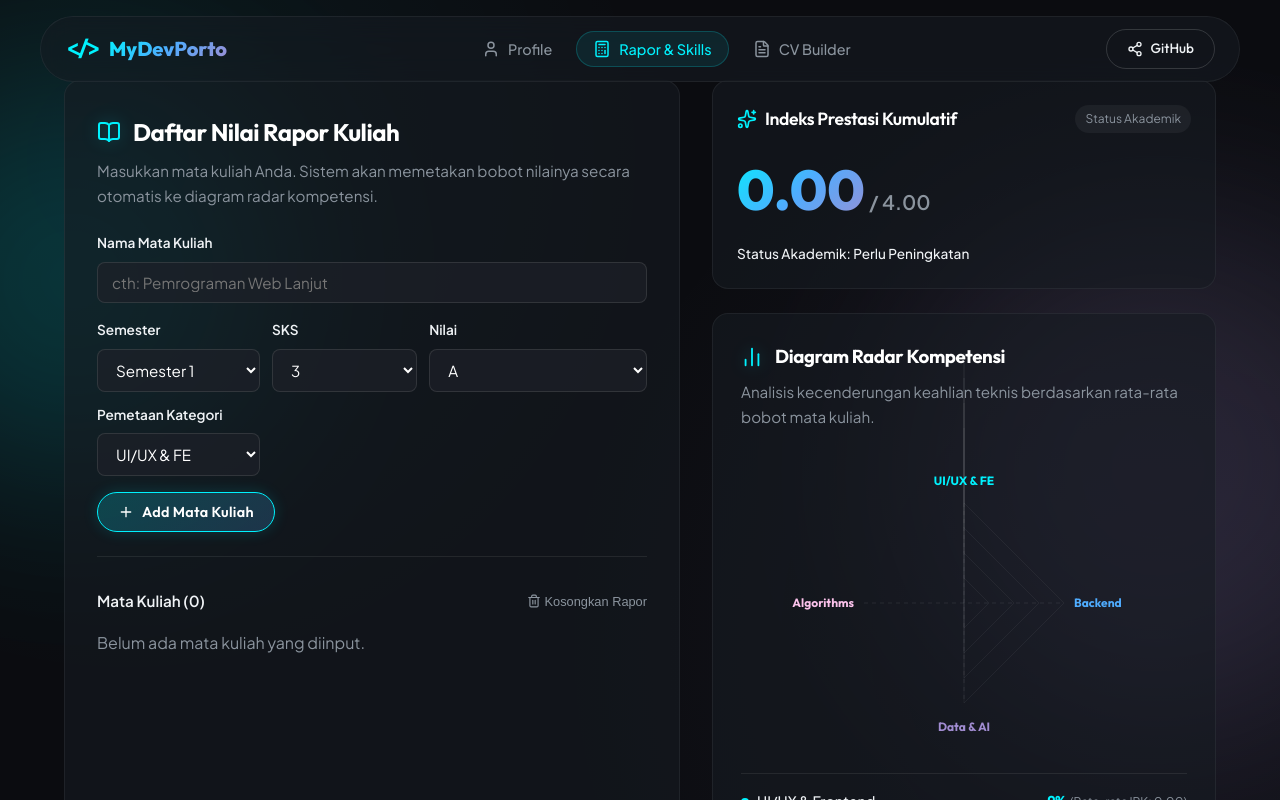
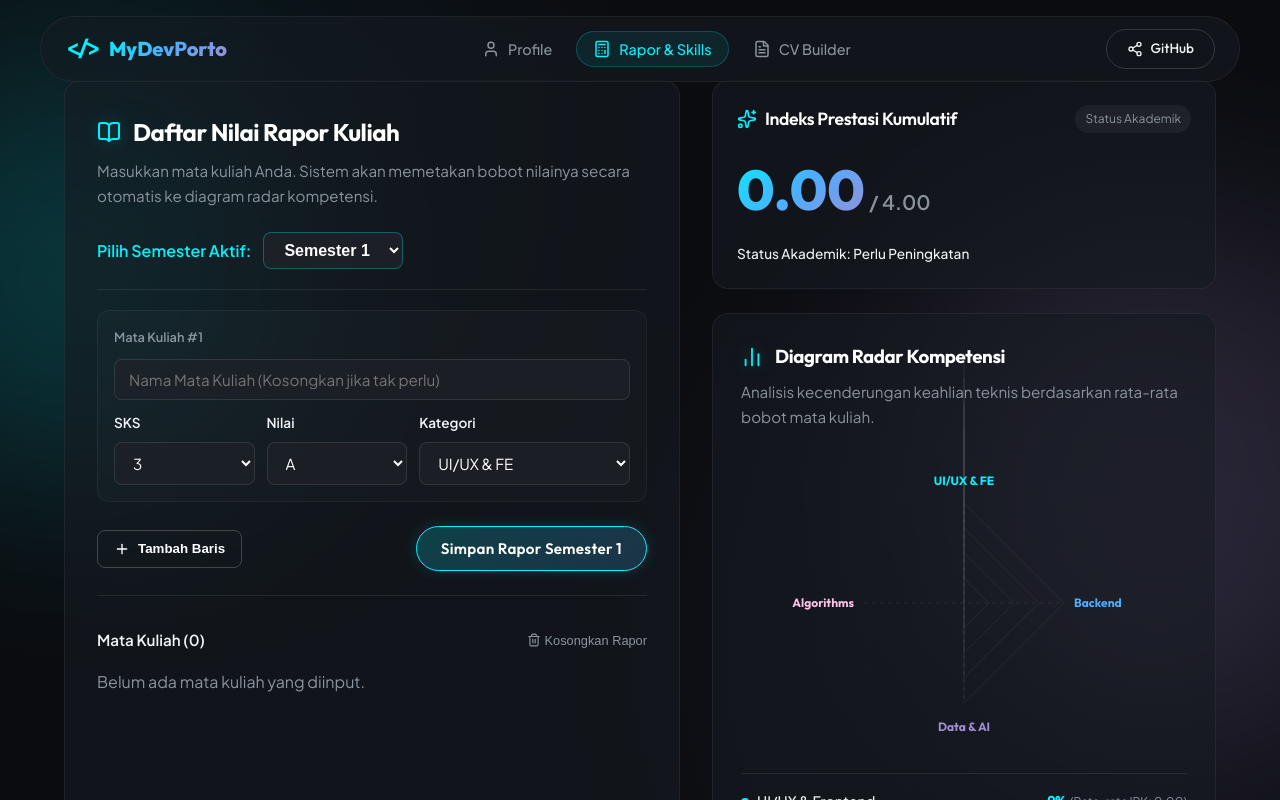
Before and after one commit to ZakyMaizi2031/portofolio, a React (Vite) app: page / in a window 1280 px wide. Both pictures are taken after a click on the button "Rapor & Skills". Shown: the top 800 px of the page. Built offline with nearby package versions, Linux system fonts and the light colour scheme.

Commit message:
fix : nilai rapor

```diff
--- a/src/components/GradeCalculator.css
+++ b/src/components/GradeCalculator.css
@@ -37,14 +37,108 @@
   padding: 32px !important;
 }
 
-/* Add course form */
-.add-course-form {
+/* Add course batch form */
+.semester-selector-block {
+  display: flex;
+  align-items: center;
+  gap: 12px;
+  margin-bottom: 20px;
+  padding-bottom: 20px;
+  border-bottom: 1px solid rgba(255, 255, 255, 0.08);
+}
+
+.semester-label {
+  font-weight: 600;
+  color: var(--primary);
+}
+
+.semester-select {
+  background: rgba(31, 34, 41, 0.9);
+  border: 1px solid rgba(0, 242, 254, 0.3);
+  border-radius: 8px;
+  padding: 8px 16px;
+  color: #fff;
+  font-weight: 600;
+  font-size: 1rem;
+  outline: none;
+}
+
+.batch-form {
   display: flex;
   flex-direction: column;
   gap: 16px;
   margin-bottom: 32px;
   padding-bottom: 24px;
   border-bottom: 1px solid rgba(255, 255, 255, 0.08);
+}
+
+.draft-row {
+  background: rgba(255, 255, 255, 0.02);
+  border: 1px solid rgba(255, 255, 255, 0.05);
+  border-radius: 12px;
+  padding: 16px;
+  display: flex;
+  flex-direction: column;
+  gap: 12px;
+}
+
+.draft-row-header {
+  display: flex;
+  justify-content: space-between;
+  align-items: center;
+}
+
+.draft-number {
+  font-size: 0.8rem;
+  font-weight: 600;
+  color: var(--text-muted);
+}
+
+.remove-draft-btn {
+  background: rgba(239, 68, 68, 0.1);
+  color: #ef4444;
+  border: none;
+  padding: 4px 8px;
+  border-radius: 6px;
+  font-size: 0.8rem;
+  display: flex;
+  align-items: center;
+  gap: 4px;
+  cursor: pointer;
+}
+
+.remove-draft-btn:hover {
+  background: rgba(239, 68, 68, 0.2);
+}
+
+.batch-actions {
+  display: flex;
+  justify-content: space-between;
+  align-items: center;
+  margin-top: 8px;
+}
+
+.outline-btn {
+  background: transparent;
+  border: 1px solid rgba(255, 255, 255, 0.2);
+  color: #fff;
+  padding: 10px 16px;
+  border-radius: 8px;
+  display: flex;
+  align-items: center;
+  gap: 8px;
+  font-weight: 600;
+  cursor: pointer;
+  transition: all 0.2s;
+}
+
+.outline-btn:hover {
+  background: rgba(255, 255, 255, 0.05);
+}
+
+.save-semester-btn {
+  padding: 12px 24px !important;
+  font-size: 0.95rem !important;
 }
 
 .form-group {
@@ -90,13 +184,6 @@
   }
 }
 
-.add-btn {
-  align-self: flex-start;
-  padding: 10px 20px !important;
-  font-size: 0.9rem !important;
-}
-
-/* Courses list */
 .courses-table-container {
   display: flex;
   flex-direction: column;
--- a/src/components/GradeCalculator.jsx
+++ b/src/components/GradeCalculator.jsx
@@ -3,39 +3,53 @@ import { Plus, Trash2, RefreshCw, BarChart2, Star, Sparkles, BookOpen } from 'lu
 import './GradeCalculator.css';
 
 const GradeCalculator = ({ courses, setCourses, gpa, skills }) => {
-  const [newCourseName, setNewCourseName] = useState('');
-  const [newCourseSks, setNewCourseSks] = useState(3);
-  const [newCourseGrade, setNewCourseGrade] = useState('A');
-  const [newCourseCategory, setNewCourseCategory] = useState('UI/UX & Frontend');
-  const [newCourseSemester, setNewCourseSemester] = useState('1');
+  const [activeSemester, setActiveSemester] = useState('1');
+  const [draftCourses, setDraftCourses] = useState([
+    { tempId: Date.now(), name: '', sks: 3, grade: 'A', category: 'UI/UX & Frontend' }
+  ]);
 
   const gradeValues = {
-    'A': 4.0,
-    'A-': 3.7,
-    'B+': 3.5,
-    'B': 3.0,
-    'B-': 2.7,
-    'C+': 2.5,
-    'C': 2.0,
-    'D': 1.0,
-    'E': 0.0
+    'A': 4.0, 'A-': 3.7, 'B+': 3.5, 'B': 3.0, 'B-': 2.7,
+    'C+': 2.5, 'C': 2.0, 'D': 1.0, 'E': 0.0
   };
 
-  const handleAddCourse = (e) => {
-    e.preventDefault();
-    if (!newCourseName.trim()) return;
-
-    const newCourse = {
-      id: Date.now(),
-      name: newCourseName.trim(),
-      sks: parseInt(newCourseSks),
-      grade: newCourseGrade,
-      category: newCourseCategory,
-      semester: newCourseSemester
+  const handleAddDraftRow = () => {
+    setDraftCourses([...draftCourses, { tempId: Date.now(), name: '', sks: 3, grade: 'A', category: 'UI/UX & Frontend' }]);
   };
 
-    setCourses([...courses, newCourse]);
-    setNewCourseName('');
+  const handleDraftChange = (id, field, value) => {
+    setDraftCourses(draftCourses.map(c => c.tempId === id ? { ...c, [field]: value } : c));
+  };
+
+  const handleRemoveDraftRow = (id) => {
+    if (draftCourses.length > 1) {
+      setDraftCourses(draftCourses.filter(c => c.tempId !== id));
+    }
+  };
+
+  const handleSaveSemester = () => {
+    const validCourses = draftCourses.filter(c => c.name.trim() !== '');
+    if (validCourses.length === 0) {
+      alert("Harap isi nama mata kuliah sebelum menyimpan.");
+      return;
+    }
+
+    const newCourses = validCourses.map((c, index) => ({
+      id: Date.now() + index,
+      name: c.name.trim(),
+      sks: parseInt(c.sks),
+      grade: c.grade,
+      category: c.category,
+      semester: activeSemester
+    }));
+
+    setCourses([...courses, ...newCourses]);
+    setDraftCourses([{ tempId: Date.now(), name: '', sks: 3, grade: 'A', category: 'UI/UX & Frontend' }]);
+
+    const nextSem = parseInt(activeSemester) + 1;
+    if (nextSem <= 8) {
+      setActiveSemester(nextSem.toString());
+    }
   };
 
   const handleDeleteCourse = (id) => {
@@ -43,7 +57,7 @@ const GradeCalculator = ({ courses, setCourses, gpa, skills }) => {
   };
 
   const handleReset = () => {
-    if (window.confirm('Apakah Anda yakin ingin menghapus semua mata kuliah?')) {
+    if (window.confirm('Apakah Anda yakin ingin menghapus semua mata kuliah yang tersimpan?')) {
       setCourses([]);
     }
   };
@@ -100,52 +114,50 @@ const GradeCalculator = ({ courses, setCourses, gpa, skills }) => {
             Masukkan mata kuliah Anda. Sistem akan memetakan bobot nilainya secara otomatis ke diagram radar kompetensi.
           </p>
 
-          <form onSubmit={handleAddCourse} className="add-course-form">
-            <div className="form-group row-name">
-              <label>Nama Mata Kuliah</label>
-              <input
-                type="text"
-                placeholder="cth: Pemrograman Web Lanjut"
-                value={newCourseName}
-                onChange={(e) => setNewCourseName(e.target.value)}
-                required
-              />
-            </div>
-
-            <div className="form-row-three">
-              <div className="form-group">
-                <label>Semester</label>
-                <select value={newCourseSemester} onChange={(e) => setNewCourseSemester(e.target.value)}>
+          <div className="semester-selector-block">
+            <label className="semester-label">Pilih Semester Aktif: </label>
+            <select className="semester-select" value={activeSemester} onChange={(e) => setActiveSemester(e.target.value)}>
               {[1, 2, 3, 4, 5, 6, 7, 8].map(s => (
                 <option key={s} value={s}>Semester {s}</option>
               ))}
             </select>
           </div>
 
+          <div className="add-course-form batch-form">
+            {draftCourses.map((draft, idx) => (
+              <div key={draft.tempId} className="draft-row">
+                <div className="draft-row-header">
+                  <span className="draft-number">Mata Kuliah #{idx + 1}</span>
+                  {draftCourses.length > 1 && (
+                    <button type="button" onClick={() => handleRemoveDraftRow(draft.tempId)} className="remove-draft-btn">
+                      <Trash2 size={14} /> Hapus
+                    </button>
+                  )}
+                </div>
+                <div className="form-group row-name">
+                  <input
+                    type="text"
+                    placeholder="Nama Mata Kuliah (Kosongkan jika tak perlu)"
+                    value={draft.name}
+                    onChange={(e) => handleDraftChange(draft.tempId, 'name', e.target.value)}
+                  />
+                </div>
+                <div className="form-row-three">
                   <div className="form-group">
                     <label>SKS</label>
-                <select value={newCourseSks} onChange={(e) => setNewCourseSks(e.target.value)}>
-                  <option value={1}>1</option>
-                  <option value={2}>2</option>
-                  <option value={3}>3</option>
-                  <option value={4}>4</option>
-                  <option value={5}>5</option>
-                  <option value={6}>6</option>
+                    <select value={draft.sks} onChange={(e) => handleDraftChange(draft.tempId, 'sks', e.target.value)}>
+                      {[1, 2, 3, 4, 5, 6].map(s => <option key={s} value={s}>{s}</option>)}
                     </select>
                   </div>
-
                   <div className="form-group">
                     <label>Nilai</label>
-                <select value={newCourseGrade} onChange={(e) => setNewCourseGrade(e.target.value)}>
-                  {Object.keys(gradeValues).map(g => (
-                    <option key={g} value={g}>{g}</option>
-                  ))}
+                    <select value={draft.grade} onChange={(e) => handleDraftChange(draft.tempId, 'grade', e.target.value)}>
+                      {Object.keys(gradeValues).map(g => <option key={g} value={g}>{g}</option>)}
                     </select>
                   </div>
-
                   <div className="form-group">
-                <label>Pemetaan Kategori</label>
-                <select value={newCourseCategory} onChange={(e) => setNewCourseCategory(e.target.value)}>
+                    <label>Kategori</label>
+                    <select value={draft.category} onChange={(e) => handleDraftChange(draft.tempId, 'category', e.target.value)}>
                       <option value="UI/UX & Frontend">UI/UX & FE</option>
                       <option value="Backend & Infrastructure">Backend</option>
                       <option value="Data Science & AI">Data & AI</option>
@@ -154,11 +166,18 @@ const GradeCalculator = ({ courses, setCourses, gpa, skills }) => {
                     </select>
                   </div>
                 </div>
+              </div>
+            ))}
 
-            <button type="submit" className="glow-btn add-btn">
-              <Plus size={16} /> Add Mata Kuliah
+            <div className="batch-actions">
+              <button type="button" onClick={handleAddDraftRow} className="outline-btn add-row-btn">
+                <Plus size={16} /> Tambah Baris
               </button>
-          </form>
+              <button type="button" onClick={handleSaveSemester} className="glow-btn save-semester-btn">
+                Simpan Rapor Semester {activeSemester}
+              </button>
+            </div>
+          </div>
 
           <div className="courses-table-container">
             <div className="table-header">
```
Lines whose indentation alone changed are shown as unchanged.
